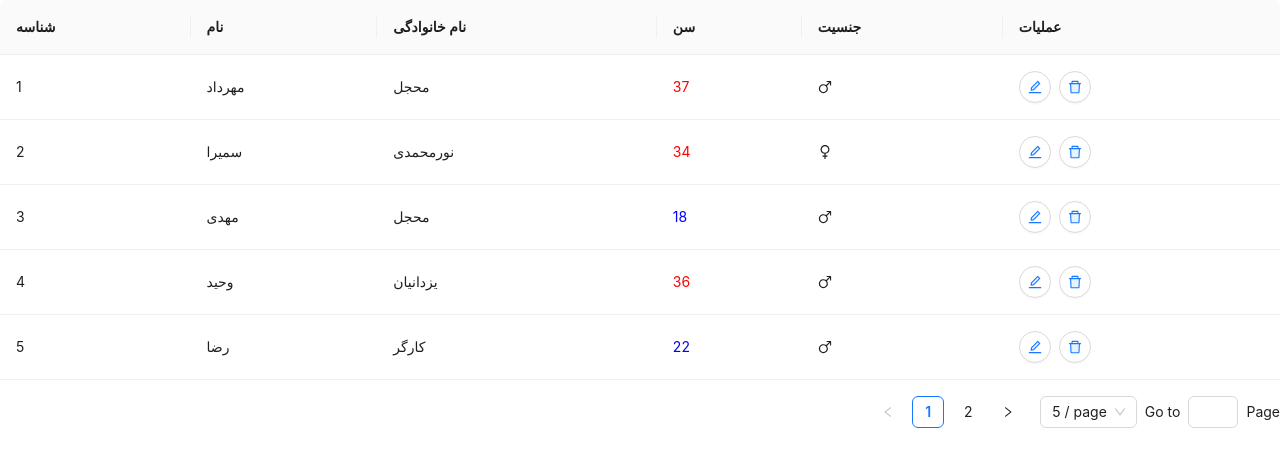
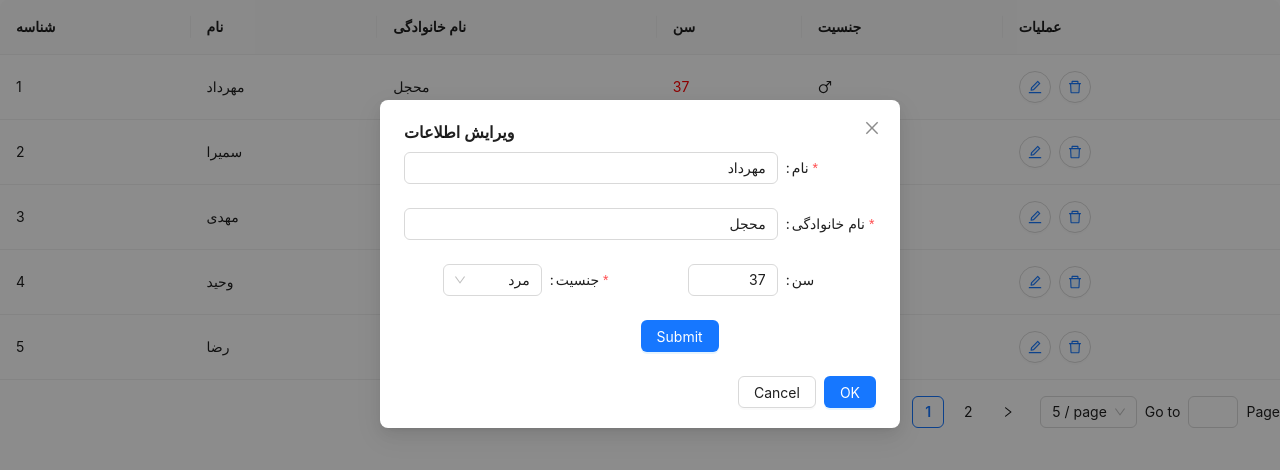
Before and after one commit to mehrdadmohajjel/FirstReact, a React (Create React App) app in the folder my-first-react/: page / in a window 1280 px wide. Both pictures are taken after a click on the button 1034 px from the left and 87 px from the top of the page. Shown: the top 470 px of the page. Built offline with nearby package versions, Linux system fonts and the light colour scheme.

Commit message:
Add Save function

```diff
--- a/my-first-react/src/pages/person/personPage.tsx
+++ b/my-first-react/src/pages/person/personPage.tsx
@@ -1,13 +1,16 @@
-import { Button, Space, Table } from 'antd';
+import { Button, Col, Form, Input, InputNumber, Modal, Row, Select, Space, Table } from 'antd';
 import { ColumnsType } from 'antd/es/table';
 import { IPerson } from 'models/IPerson';
 import React from 'react';
 import {EditTwoTone,DeleteTwoTone,ManOutlined,WomanOutlined} from '@ant-design/icons';
 
+const { Option } = Select;
+
 type Props = {}
 
 const personPage = ({}: Props) => {
-
+    const [myForm] = Form.useForm();
+    const [modelOpen,setModalOpen] = React.useState(false);
     const [persons,setPersons]=React.useState<IPerson[]>([
         {
             id:1,
@@ -92,7 +95,7 @@ const personPage = ({}: Props) => {
             key:'id',
             render: (id: number) =>
                 <Space>
-                    <Button shape='round' icon={<EditTwoTone />} />
+                    <Button shape='round' icon={<EditTwoTone />} onClick={()=> onDEdit(id)} />
                     <Button shape='round' icon={<DeleteTwoTone />} onClick={()=> onDelete(id)}/>
                 </Space>
 
@@ -104,9 +107,58 @@ const personPage = ({}: Props) => {
     const tempPerson =   persons.filter(p => p.id !== id)
     setPersons(tempPerson)
  }
+ const onDEdit =(id:number)=>{
+    const person = persons.find(p =>p.id === id)
+    myForm.setFieldsValue(person)
+    setModalOpen(true);
+ }
+
+ const onSave=()=>{
+    myForm.submit();
+    myForm.validateFields().then().catch().finally();
+ }
   return (
+    <>
     <Table dataSource={persons} columns={columns}  pagination={{ pageSize: 5 ,defaultCurrent :1, showSizeChanger:true, showQuickJumper:true}}  />
+    <Modal title="ویرایش اطلاعات" open={modelOpen} onCancel={()=>setModalOpen(false)} onOk={()=>onSave()}  >
+    <Form
+        name="basic"
+        initialValues={{ remember: true }}
+        autoComplete="off"
+        dir='rtl'
+        form={myForm}
+    >
+        <Form.Item name="firstName" label="نام" rules={[{required:true},{type:'string',min:3,max:10}]} labelCol={{span:5}}>
+        <Input />
+        </Form.Item>
+        <Form.Item name="lastName" label="نام خانوادگی" rules={[{required:true},{type:'string',min:5,max:20}]} labelCol={{span:5}}>
+        <Input />
+        </Form.Item>
+        <Row>
+            <Col span={12}>
+            <Form.Item name="age" label="سن" rules={[{required:false},{type:'number',min:15,max:80}]} labelCol={{span:10}} wrapperCol={{span:10}}
+            >
+        <InputNumber />
+        </Form.Item>
+            </Col>
+            <Col span={12}>
+            <Form.Item name="gender" label="جنسیت" rules={[{required:true}]} labelCol={{span:10}} wrapperCol={{span:10}}>
+        <Select   >
+            <Option value="male"> مرد </Option>
+            <Option value="female"> زن </Option>
+        </Select>
+        </Form.Item>
 
+            </Col>
+        </Row>
+    <Form.Item wrapperCol={{ offset: 8, span: 16 }}>
+      <Button type="primary" htmlType="submit">
+        Submit
+      </Button>
+    </Form.Item>
+  </Form>
+    </Modal>
+    </>
   )
 }
 
```
